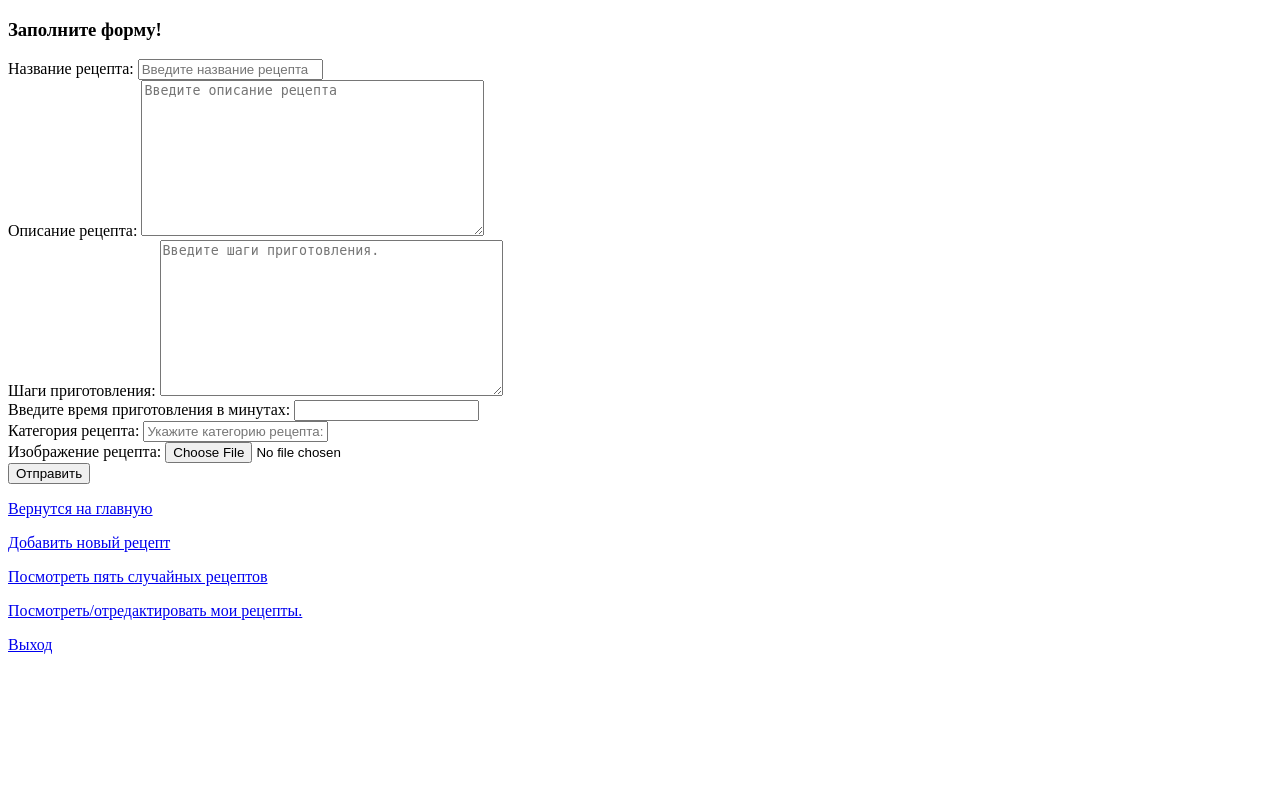
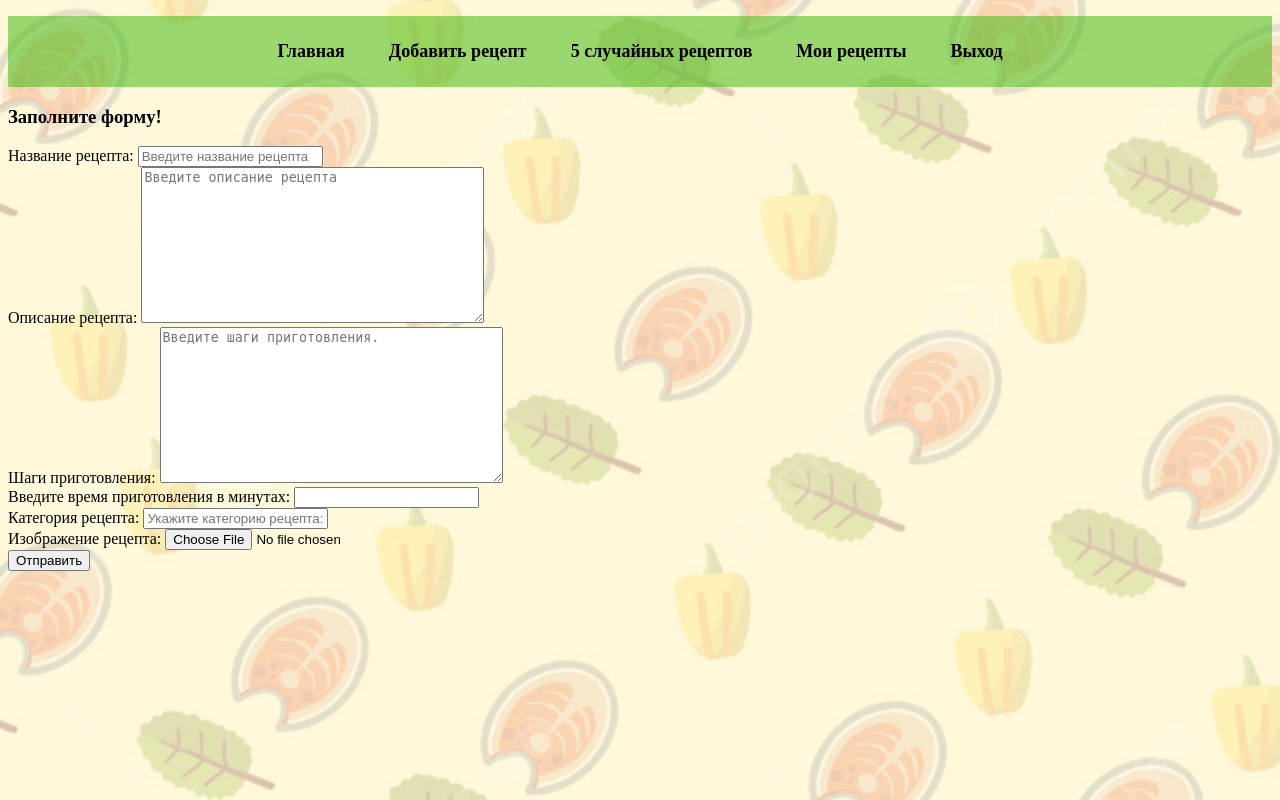
Before and after one commit to DanielFalcony/GB_Django_Certification_project, a Django app: page /add_recipe/ in a window 1280 px wide. Run offline with Django 4.2, Linux system fonts and the light colour scheme; the visitor is signed in with stand-in values (Sample User, id 1).

Commit message:
Updated base.html

```diff
--- a/RecipeWebsite/templates/base.html
+++ b/RecipeWebsite/templates/base.html
@@ -1,4 +1,5 @@
 <!doctype html>
+{% load static %}
 <html lang="ru">
 <head>
     <meta charset="UTF-8">
@@ -6,15 +7,18 @@
           content="width=device-width, user-scalable=no, initial-scale=1.0, maximum-scale=1.0, minimum-scale=1.0">
     <meta http-equiv="X-UA-Compatible" content="ie=edge">
     <title>{% block title %}{{ title }}{% endblock %}</title>
+    <link rel="stylesheet" href="{% static 'css/styles.css'%}" type="text/css">
 </head>
 <body>
+<ul class="menu">
+    <li><a href="{% url 'index' %}">Главная</a></li>
+    <li><a href="{% url 'add_recipe' %}">Добавить рецепт</a></li>
+    <li><a href="{% url 'show_five_recipe' %}">5 случайных рецептов</a></li>
+    <li><a href="{% url 'show_all_my_recipe' %}">Мои рецепты</a></li>
+    <li><a href="{% url 'logout' %}">Выход</a></li>
+</ul>
 {% block content %}
 <p>Text will appear here soon...</p>
 {% endblock %}
-<p><a href="{% url 'index' %}">Вернутся на главную</a></p>
-<p><a href="{% url 'add_recipe' %}">Добавить новый рецепт</a></p>
-<p><a href="{% url 'show_five_recipe' %}">Посмотреть пять случайных рецептов</a></p>
-<p><a href="{% url 'show_all_my_recipe' %}">Посмотреть/отредактировать мои рецепты.</a></p>
-<p><a href="{% url 'logout' %}">Выход</a></p>
 </body>
 </html>
```
